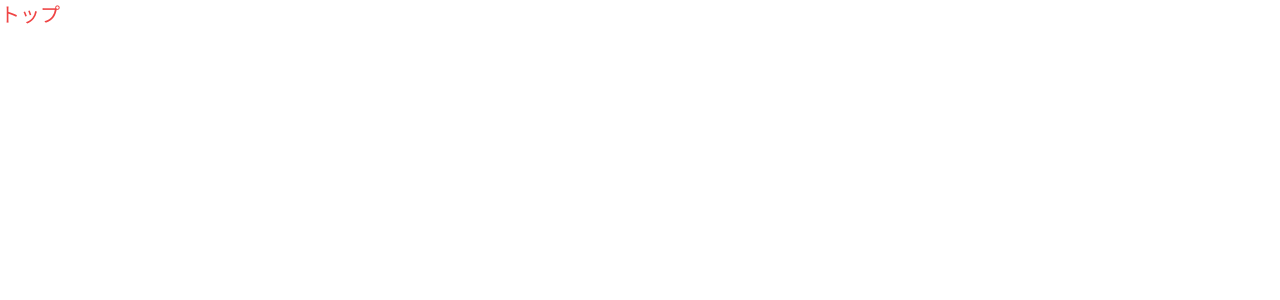
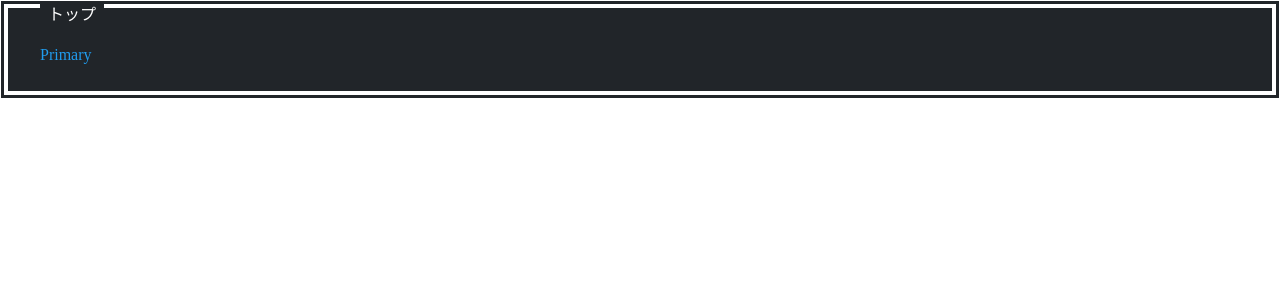
Before and after one commit to ppppppsmash/game-tournament-survey, a Nuxt app: page / in a window 1280 px wide. Shown: the top 300 px of the page. Built offline with nearby package versions, Linux system fonts and the light colour scheme.

Commit message:
add: nes.cssテスト

```diff
--- a/assets/scss/main.scss
+++ b/assets/scss/main.scss
@@ -1,3 +1,5 @@
-h1 {
-  font-size: 20px;
+@import '../../node_modules/nes.css/css/nes.css';
+
+html, body, pre, code, kbd, samp {
+  //font-family: ;
 }
--- a/pages/index.vue
+++ b/pages/index.vue
@@ -4,6 +4,9 @@
 
 <template>
   <div>
-    <h1 class="text-red-500">トップ</h1>
+    <section class="nes-container is-dark with-title">
+      <h2 class="title">トップ</h2>
+      <span class="nes-text is-primary">Primary</span>
+    </section>
   </div>
 </template>
```
